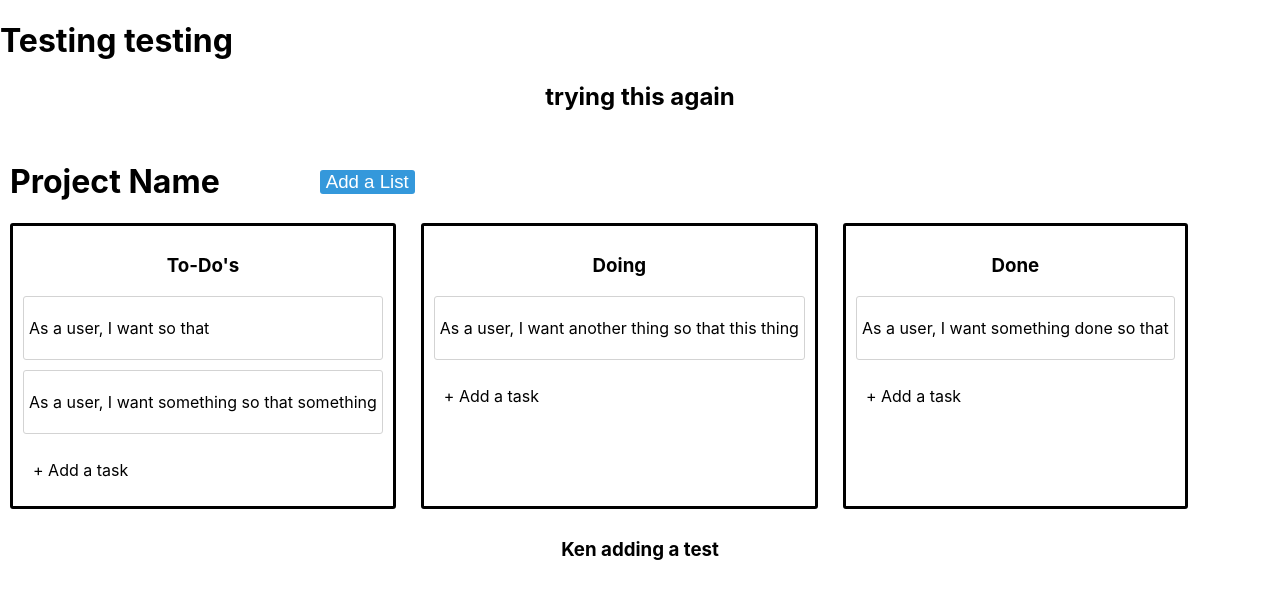
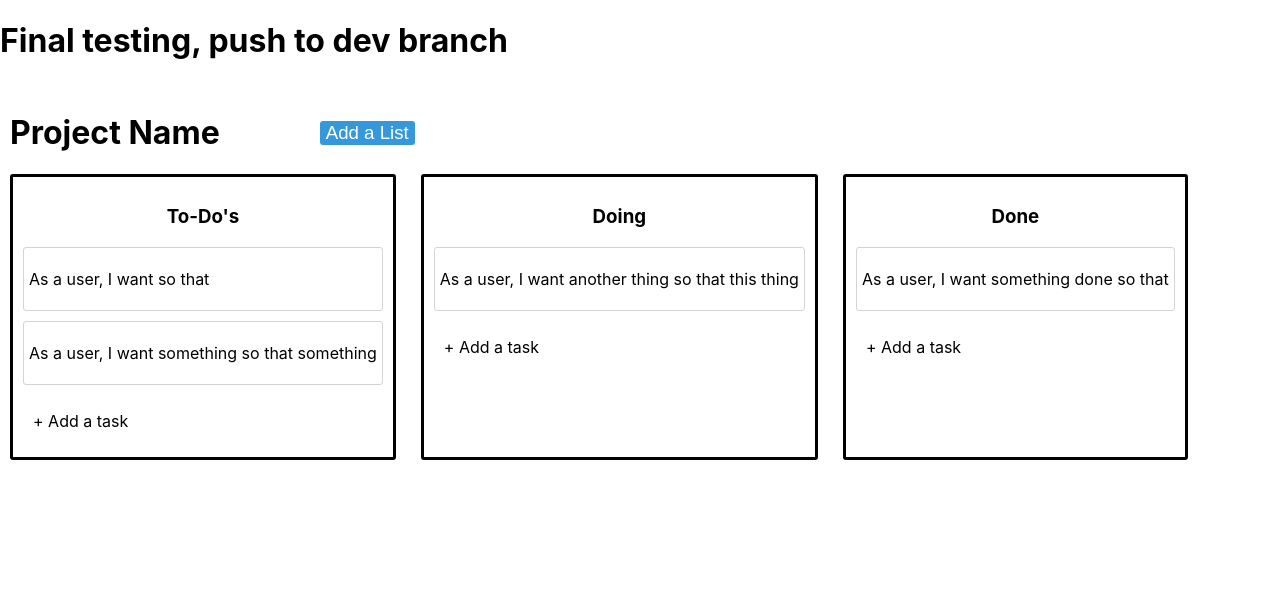
Before and after one commit to martinkenneth/trello-clone, a React (Create React App) app in the folder client/: page / in a window 1280 px wide. Shown: the top 598 px of the page. Built offline with nearby package versions, Linux system fonts and the light colour scheme.

Commit message:
edit header, finish feature

```diff
--- a/client/src/App.js
+++ b/client/src/App.js
@@ -2,13 +2,10 @@ import "./App.css";
 import ProjectBoard from "./views/ProjectBoard";
 
 function App() {
-
     return (
         <div className="App">
-            <h1>Testing testing</h1>
-            <h2>trying this again</h2>
+            <h1>Final testing, push to dev branch</h1>
             <ProjectBoard />
-            <h3>Ken adding a test</h3>
         </div>
     );
 }
```
